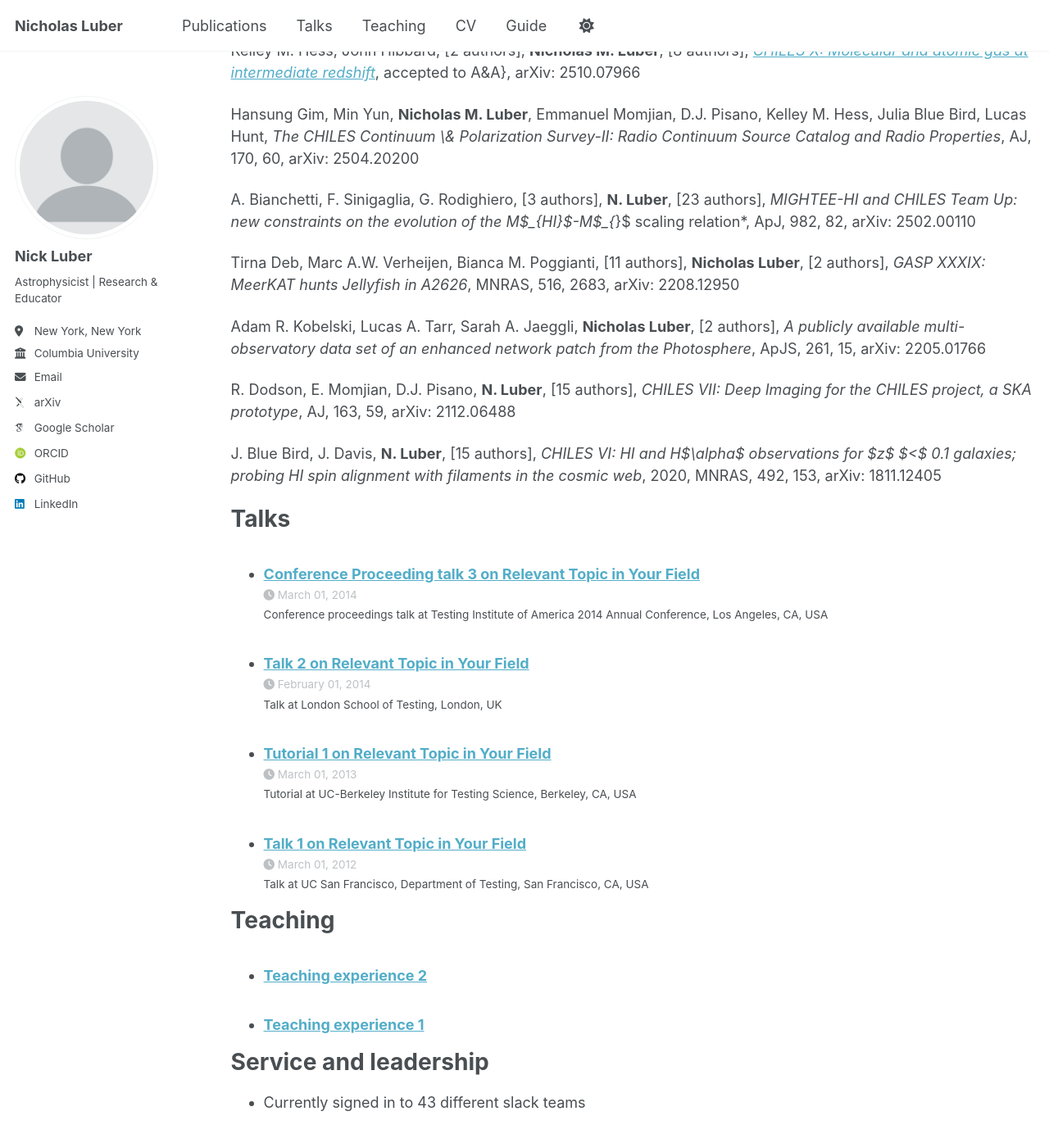
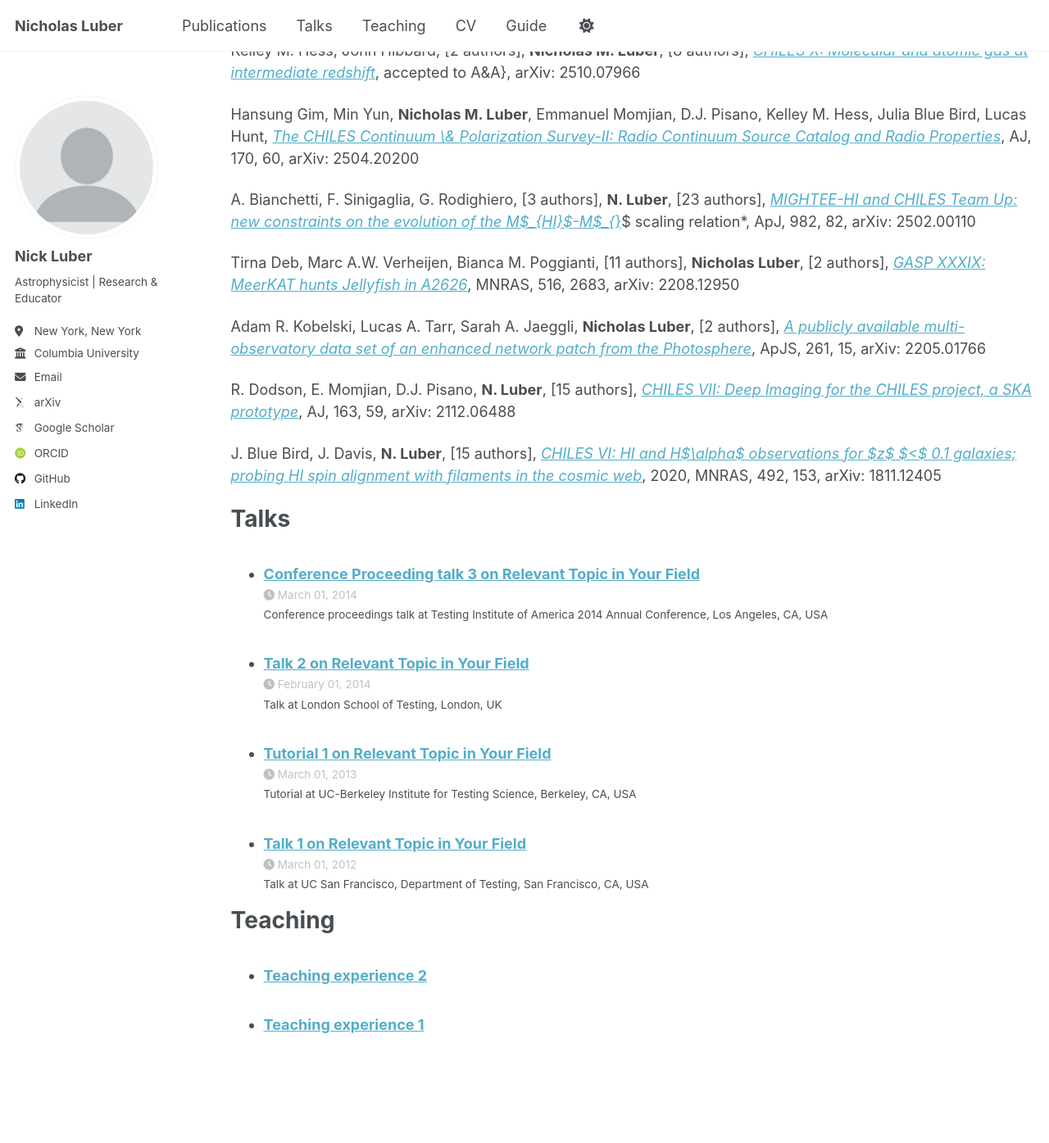
Before and after one commit to nicholasluber/nicholasluber.github.io, a Jekyll site: the page built from _pages/cv.md, in a window 1280 px wide and 1400 px high, scrolled down 1859 px. Shown: the top 1395 px of the window at 82% size. Built offline with Jekyll 4.4.1, drawn with Linux system fonts in a browser that asks for light colours; some web fonts are replaced; a script that is not in the unit is left out; part of the change alters nothing that is shown.

Commit message:
Update cv.md

```diff
--- a/_pages/cv.md
+++ b/_pages/cv.md
@@ -47,21 +47,21 @@ J. Blue Bird, **N. Luber**, H. B. Gim, \[8 authors\], *CHILES XI: Resolved HI mo
 
 Sabrina Stierwalt, **Nicholas Luber**, Zelie Goldberg Little, \[7 authors\], *TiNy Titans HI: An Isolated, Compact, HI-Rich Group of Dwarf Galaxies: Discovering Satellites around Dwarf Hosts via HI Gas*, submitted to ApJ, positively refereed
 
-**Nicholas Luber**, Sabrina Stierwalt, George C. Privon, \[7 authors\], *Caught in the Cosmic Web: A Low-Mass Galaxy Undergoing Ram-Pressure Stripping*, accepted to ApJL, arXiv: 2509.15405
+**Nicholas Luber**, Sabrina Stierwalt, George C. Privon, \[7 authors\], [*Caught in the Cosmic Web: A Low-Mass Galaxy Undergoing Ram-Pressure Stripping*](https://ui.adsabs.harvard.edu/abs/2025arXiv250915405L/abstract), accepted to ApJL, arXiv: 2509.15405
 
-**Nicholas Luber**, Min Yun, Hansung Gim, Daniel Krista-Kelsey, D.J. Pisano, Emmanuel Momjian, Chris Hales, *The CHILES Continuum & Polarization Survey: Survey Design and Noise Characterization*, AJ, 170, 59, arXiv: 2504.20253
+**Nicholas Luber**, Min Yun, Hansung Gim, Daniel Krista-Kelsey, D.J. Pisano, Emmanuel Momjian, Chris Hales, [*The CHILES Continuum & Polarization Survey: Survey Design and Noise Characterization*](https://ui.adsabs.harvard.edu/abs/2025AJ....170...59L/abstract), AJ, 170, 59, arXiv: 2504.20253
 
-**Nicholas M. Luber**, Farhan Hasan, J. H. van Gorkom, \[14 authors\], *CHILES IX: Observational and Simulated HI Content and Star Formation of Blue Galaxies in Different Cosmic Web Environments*, ApJ, 985, 214, arXiv: 2504.03585
+**Nicholas M. Luber**, Farhan Hasan, J. H. van Gorkom, \[14 authors\], [*CHILES IX: Observational and Simulated HI Content and Star Formation of Blue Galaxies in Different Cosmic Web Environments*](https://ui.adsabs.harvard.edu/abs/2025ApJ...985..214L/abstract), ApJ, 985, 214, arXiv: 2504.03585
 
-**Nicholas Luber**, D.J. Pisano, Jacqueline van Gorkom, \[9 authors\], *CHILES VIII: Probing Evolution of Average HI Content in Star Forming Galaxies over the Past 5 Billion Years*, ApJ, 985, 215, arXiv: 2504.02100
+**Nicholas Luber**, D.J. Pisano, Jacqueline van Gorkom, \[9 authors\], [*CHILES VIII: Probing Evolution of Average HI Content in Star Forming Galaxies over the Past 5 Billion Years*](https://ui.adsabs.harvard.edu/abs/2025ApJ...985..215L/abstract), ApJ, 985, 215, arXiv: 2504.02100
 
-**N. Luber**, A. Muller, J. H. van Gorkom, et al., \[19 authors\], *GASP XXXVII: The HI Properties of Galaxies in Clusters with Jellyfish Galaxies*, ApJ, 927, 39, arXiv: 2201.00853
+**N. Luber**, A. Muller, J. H. van Gorkom, et al., \[19 authors\], [*GASP XXXVII: The HI Properties of Galaxies in Clusters with Jellyfish Galaxies*](https://ui.adsabs.harvard.edu/abs/2022ApJ...927...39L/abstract), ApJ, 927, 39, arXiv: 2201.00853
 
-**N. Luber**, Sarah Pearson, Mary E. Putman, Gurtina Besla, Sabrina Stierwalt, Joel P. Meyers, *Investigating the Baryon Cycle in Interacting Dwarfs with the Very Large Array and Pan-STARRS*, AJ, 163, 49, arXiv: 2111.04795
+**N. Luber**, Sarah Pearson, Mary E. Putman, Gurtina Besla, Sabrina Stierwalt, Joel P. Meyers, [*Investigating the Baryon Cycle in Interacting Dwarfs with the Very Large Array and Pan-STARRS*](https://ui.adsabs.harvard.edu/abs/2022AJ....163...49L/abstract), AJ, 163, 49, arXiv: 2111.04795
 
-**N. Luber**, J. H. van Gorkom, K. M. Hess, D. J. Pisano, X. Fernández, E. Momjian, *Large-scale Structure in CHILES Using DisPerSE*, 2019, AJ , 157, 254, arXiv: 1904.10511
+**N. Luber**, J. H. van Gorkom, K. M. Hess, D. J. Pisano, X. Fernández, E. Momjian, [*Large-scale Structure in CHILES Using DisPerSE*](https://ui.adsabs.harvard.edu/abs/2019AJ....157..254L/abstract), 2019, AJ , 157, 254, arXiv: 1904.10511
 
-K. M. Hess, **N. M. Luber**, X. Fernández, \[27 authors\], *CHILES: HI morphology and galaxy environment at $z$ = 0.12 and $z$ = 0.17*, 2019, MNRAS, 484, 2234, arXiv: 1811.12405
+K. M. Hess, **N. M. Luber**, X. Fernández, \[27 authors\], [*CHILES: HI morphology and galaxy environment at $z$ = 0.12 and $z$ = 0.17*](https://ui.adsabs.harvard.edu/abs/2019MNRAS.484.2234H/abstract), 2019, MNRAS, 484, 2234, arXiv: 1811.12405
 
 
 Other Publications
@@ -69,17 +69,17 @@ Other Publications
 
 Kelley M. Hess, John Hibbard, \[2 authors\], **Nicholas M. Luber**, \[8 authors\], [*CHILES X: Molecular and atomic gas at intermediate redshift*](https://ui.adsabs.harvard.edu/abs/2025arXiv251007966H/abstract), accepted to A&A}, arXiv: 2510.07966
 
-Hansung Gim, Min Yun, **Nicholas M. Luber**, Emmanuel Momjian, D.J. Pisano, Kelley M. Hess, Julia Blue Bird, Lucas Hunt, *The CHILES Continuum \& Polarization Survey-II: Radio Continuum Source Catalog and Radio Properties*, AJ, 170, 60, arXiv: 2504.20200
+Hansung Gim, Min Yun, **Nicholas M. Luber**, Emmanuel Momjian, D.J. Pisano, Kelley M. Hess, Julia Blue Bird, Lucas Hunt, [*The CHILES Continuum \& Polarization Survey-II: Radio Continuum Source Catalog and Radio Properties*](https://ui.adsabs.harvard.edu/abs/2025AJ....170...60G/abstract), AJ, 170, 60, arXiv: 2504.20200
 
-A. Bianchetti, F. Sinigaglia, G. Rodighiero, \[3 authors\], **N. Luber**, \[23 authors\], *MIGHTEE-HI and CHILES Team Up: new constraints on the evolution of the M$_{HI}$-M$_{*}$ scaling relation*, ApJ, 982, 82, arXiv: 2502.00110
+A. Bianchetti, F. Sinigaglia, G. Rodighiero, \[3 authors\], **N. Luber**, \[23 authors\], [*MIGHTEE-HI and CHILES Team Up: new constraints on the evolution of the M$_{HI}$-M$_{*}](https://ui.adsabs.harvard.edu/abs/2025ApJ...982...82B/abstract)$ scaling relation*, ApJ, 982, 82, arXiv: 2502.00110
 
-Tirna Deb, Marc A.W. Verheijen, Bianca M. Poggianti, \[11 authors\], **Nicholas Luber**, \[2 authors\], *GASP XXXIX: MeerKAT hunts Jellyfish in A2626*, MNRAS, 516, 2683, arXiv: 2208.12950
+Tirna Deb, Marc A.W. Verheijen, Bianca M. Poggianti, \[11 authors\], **Nicholas Luber**, \[2 authors\], [*GASP XXXIX: MeerKAT hunts Jellyfish in A2626*](https://ui.adsabs.harvard.edu/abs/2022MNRAS.516.2683D/abstract), MNRAS, 516, 2683, arXiv: 2208.12950
 
-Adam R. Kobelski, Lucas A. Tarr, Sarah A. Jaeggli, **Nicholas Luber**, \[2 authors\], *A publicly available multi-observatory data set of an enhanced network patch from the Photosphere*, ApJS, 261, 15, arXiv: 2205.01766
+Adam R. Kobelski, Lucas A. Tarr, Sarah A. Jaeggli, **Nicholas Luber**, \[2 authors\], [*A publicly available multi-observatory data set of an enhanced network patch from the Photosphere*](https://ui.adsabs.harvard.edu/abs/2022ApJS..261...15K/abstract), ApJS, 261, 15, arXiv: 2205.01766
 
-R. Dodson, E. Momjian, D.J. Pisano, **N. Luber**, \[15 authors\], *CHILES VII: Deep Imaging for the CHILES project, a SKA prototype*, AJ, 163, 59, arXiv: 2112.06488
+R. Dodson, E. Momjian, D.J. Pisano, **N. Luber**, \[15 authors\], [*CHILES VII: Deep Imaging for the CHILES project, a SKA prototype*](https://ui.adsabs.harvard.edu/abs/2022AJ....163...59D/abstract), AJ, 163, 59, arXiv: 2112.06488
 
-J. Blue Bird, J. Davis, **N. Luber**, \[15 authors\], *CHILES VI: HI and H$\alpha$ observations for $z$ $<$ 0.1 galaxies; probing HI spin alignment with filaments in the cosmic web*, 2020, MNRAS, 492, 153, arXiv: 1811.12405
+J. Blue Bird, J. Davis, **N. Luber**, \[15 authors\], [*CHILES VI: HI and H$\alpha$ observations for $z$ $<$ 0.1 galaxies; probing HI spin alignment with filaments in the cosmic web*](https://ui.adsabs.harvard.edu/abs/2020MNRAS.492..153B/abstract), 2020, MNRAS, 492, 153, arXiv: 1811.12405
 
 
 Talks
@@ -93,7 +93,3 @@ Teaching
   <ul>{% for post in site.teaching reversed %}
     {% include archive-single-cv.html %}
   {% endfor %}</ul>
-
-Service and leadership
-======
-* Currently signed in to 43 different slack teams
```
